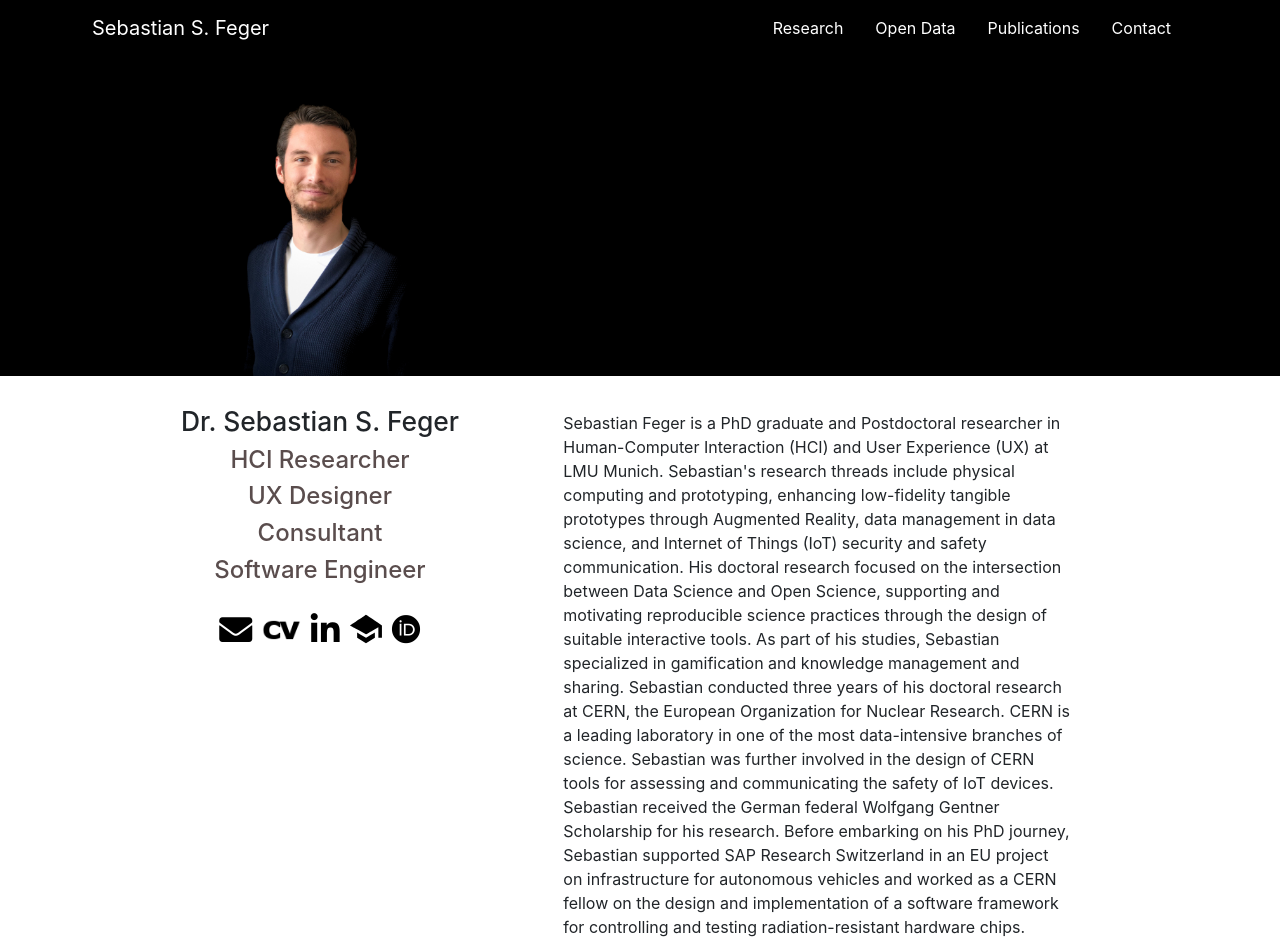
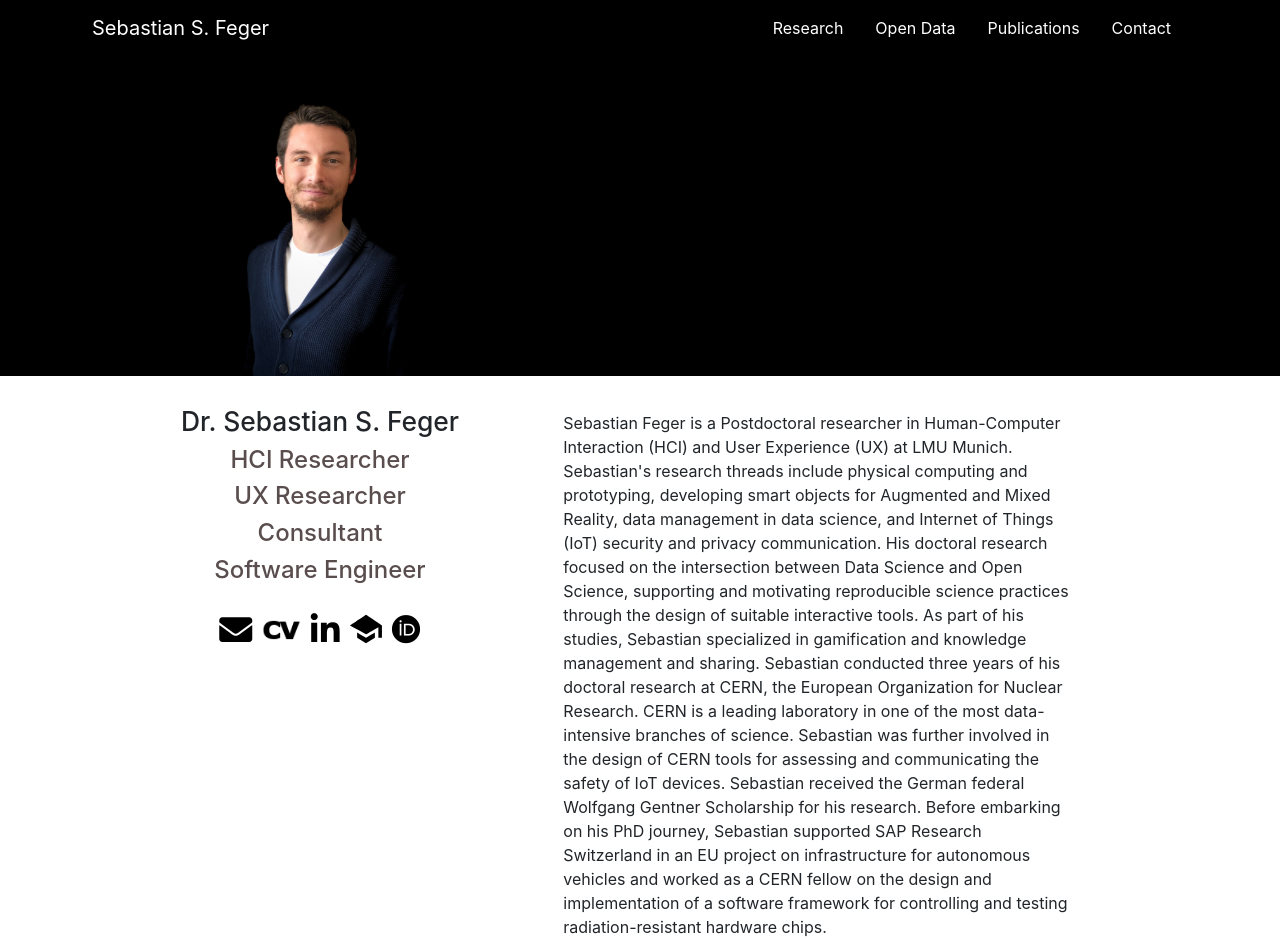
Before and after one commit to sefeg/sefeg.github.io, a website: page index.html in a window 1280 px wide. Drawn offline with nearby package versions, Linux system fonts and the light colour scheme.

Commit message:
Update index.html

```diff
--- a/index.html
+++ b/index.html
@@ -67,7 +67,7 @@
 
     <h3>Dr. Sebastian S. Feger</h3>
     <h4>HCI Researcher</h4>
-    <h4>UX Designer</h4>
+    <h4>UX Researcher</h4>
     <h4>Consultant</h4>
     <h4>Software Engineer</h4>
 
@@ -104,9 +104,9 @@
                     <div class="row">
                         <div class="col-xl-9">
                             <div class="large-text-container">
-                                Sebastian Feger is a PhD graduate and Postdoctoral researcher in Human-Computer Interaction (HCI) and User Experience (UX) at LMU Munich.
-                                Sebastian's research threads include physical computing and prototyping, enhancing low-fidelity tangible prototypes through Augmented Reality,
-                                data management in data science, and Internet of Things (IoT) security and safety communication.
+                                Sebastian Feger is a Postdoctoral researcher in Human-Computer Interaction (HCI) and User Experience (UX) at LMU Munich.
+                                Sebastian's research threads include physical computing and prototyping, developing smart objects for Augmented and Mixed Reality,
+                                data management in data science, and Internet of Things (IoT) security and privacy communication.
                                 His doctoral research focused on the intersection between Data Science and Open Science, supporting and motivating
                                 reproducible science practices through the design of suitable interactive tools. As part of his studies, Sebastian specialized
                                 in gamification and knowledge management and sharing. Sebastian conducted three years of his
```
